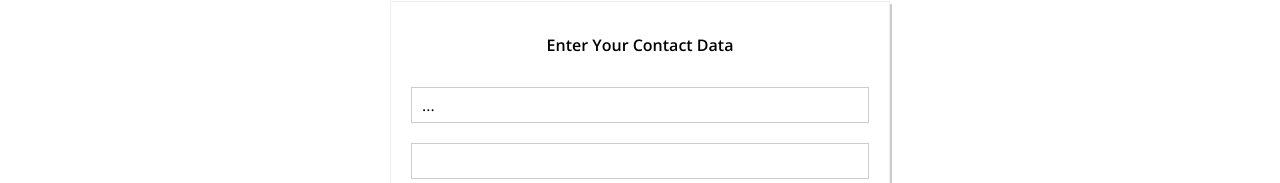
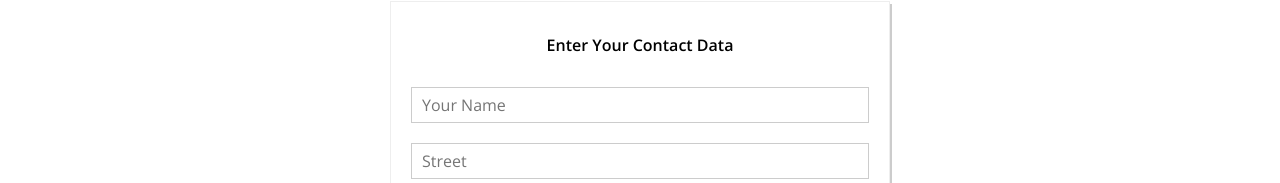
Before and after one commit to rrsrahul/WebDev, a React (Create React App) app in the folder React/Tutorials/burger/: page /checkout in a window 1280 px wide. Both pictures are taken after a click on the button "Continue". Shown: the part 617-800 px from the top of the page. Built offline with nearby package versions, Linux system fonts and the light colour scheme.

Commit message:
Dynamically Setting up Props

```diff
--- a/React/Tutorials/burger/src/Components/UI/Input/Input.js
+++ b/React/Tutorials/burger/src/Components/UI/Input/Input.js
@@ -18,6 +18,17 @@ const input = (props)=>
             {...props.elementConfig}
             value={props.value}/>
             break;
+        case('select'):
+            inputElement=(<select className={classes.InputElement} value={props.value}>
+                {props.elementConfig.options.map(op =>
+                    {
+                        return(
+                        <option key={op.value} value={op.value}>{op.displayValue}</option>
+                        )
+
+                    })}
+            </select>)
+            break;
         default:
             inputElement=<input
             className={classes.InputElement}
--- a/React/Tutorials/burger/src/Containers/Checkout/ContactData/ContactData.js
+++ b/React/Tutorials/burger/src/Containers/Checkout/ContactData/ContactData.js
@@ -16,7 +16,7 @@ class ContactData extends Component
                         type:'text',
                         placeholder:'Your Name'
                     },
-                    value:'Rahul'
+                    value:''
                 },
 
                 adress:{
@@ -25,7 +25,7 @@ class ContactData extends Component
                         type:'text',
                         placeholder:'Street'
                     },
-                    value:'Bangalore'
+                    value:''
                 },
                 email:{
                     elementType:'input',
@@ -59,7 +59,7 @@ class ContactData extends Component
                             {value:'cheapest',displayValue:'Cheapest'}
                         ]
                     },
-                    value:'Rahul'
+                    value:''
                 }
 
         },
@@ -98,12 +98,31 @@ class ContactData extends Component
     }
     render()
     {
+        const formElementsArray = [];
+
+        for(let key in this.state.orderForm)
+        {
+            formElementsArray.push({
+                id:key,
+                config:this.state.orderForm[key]
+            })
+
+        }
+
         let form =(<form>
-                <Input elementType='...' elementConfig='...' value='...'/>
-            <Input   inputtype="input"  type="email" name="email" placeholder="Your Email"/>
-            <Input   inputtype="input" type="text" name="street" placeholder="Your Street"/>
-            <Input  inputtype="input" type="text" name="postalCode" placeholder="Your Postal Code"/>
-            <Button btnType="Success" clicked={this.orderHandler}>Order</Button>
+
+                {formElementsArray.map(formElement =>
+                    {
+                        return (
+                            <Input
+                            key={formElement.id}
+                            elementType={formElement.config.elementType}
+                            elementConfig={formElement.config.elementConfig}
+                            value={formElement.config.value}/>
+
+                        )
+                    })}
+                <Button btnType="Success" clicked={this.orderHandler}>Order</Button>
         </form> );
         if(this.state.loading)
         {
```
